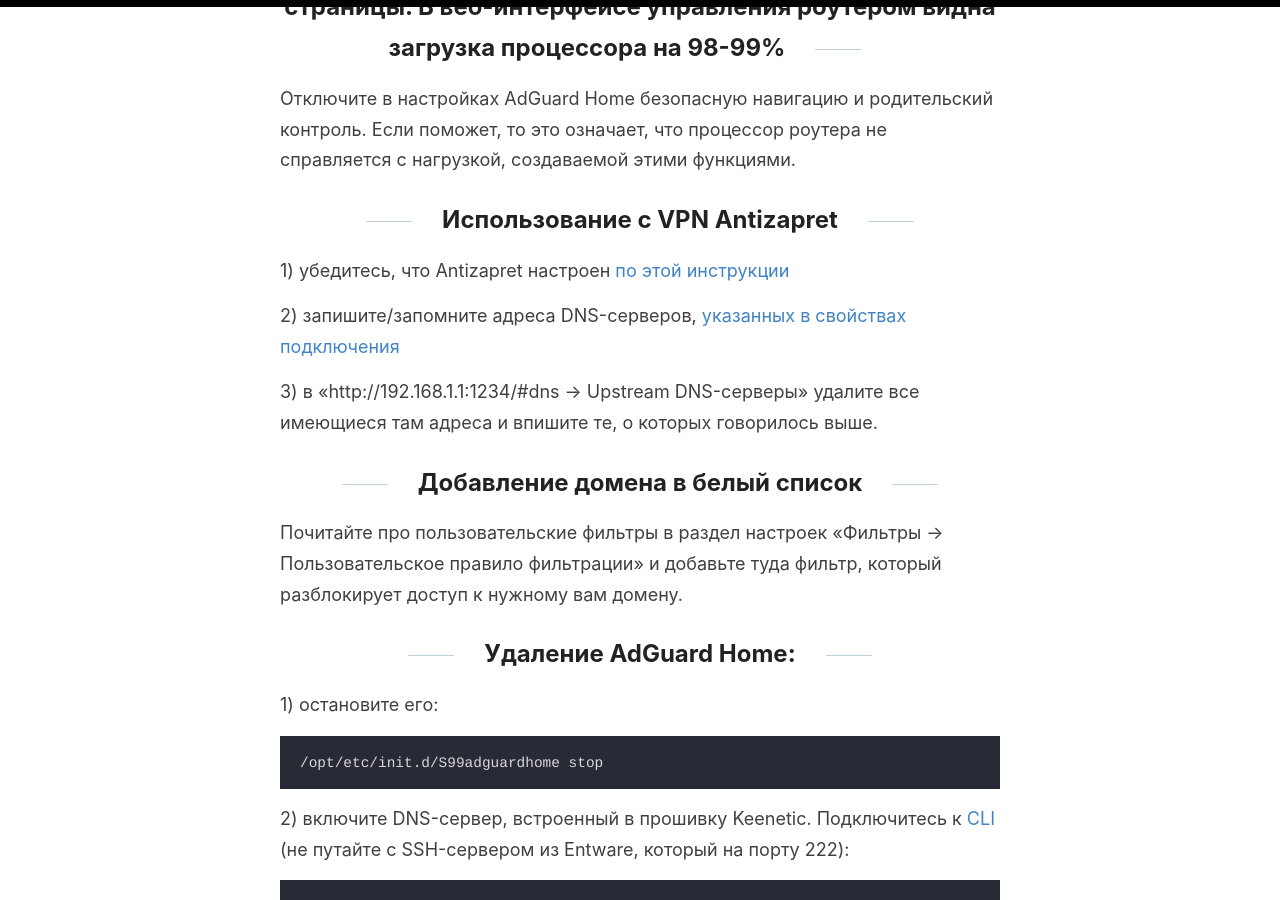
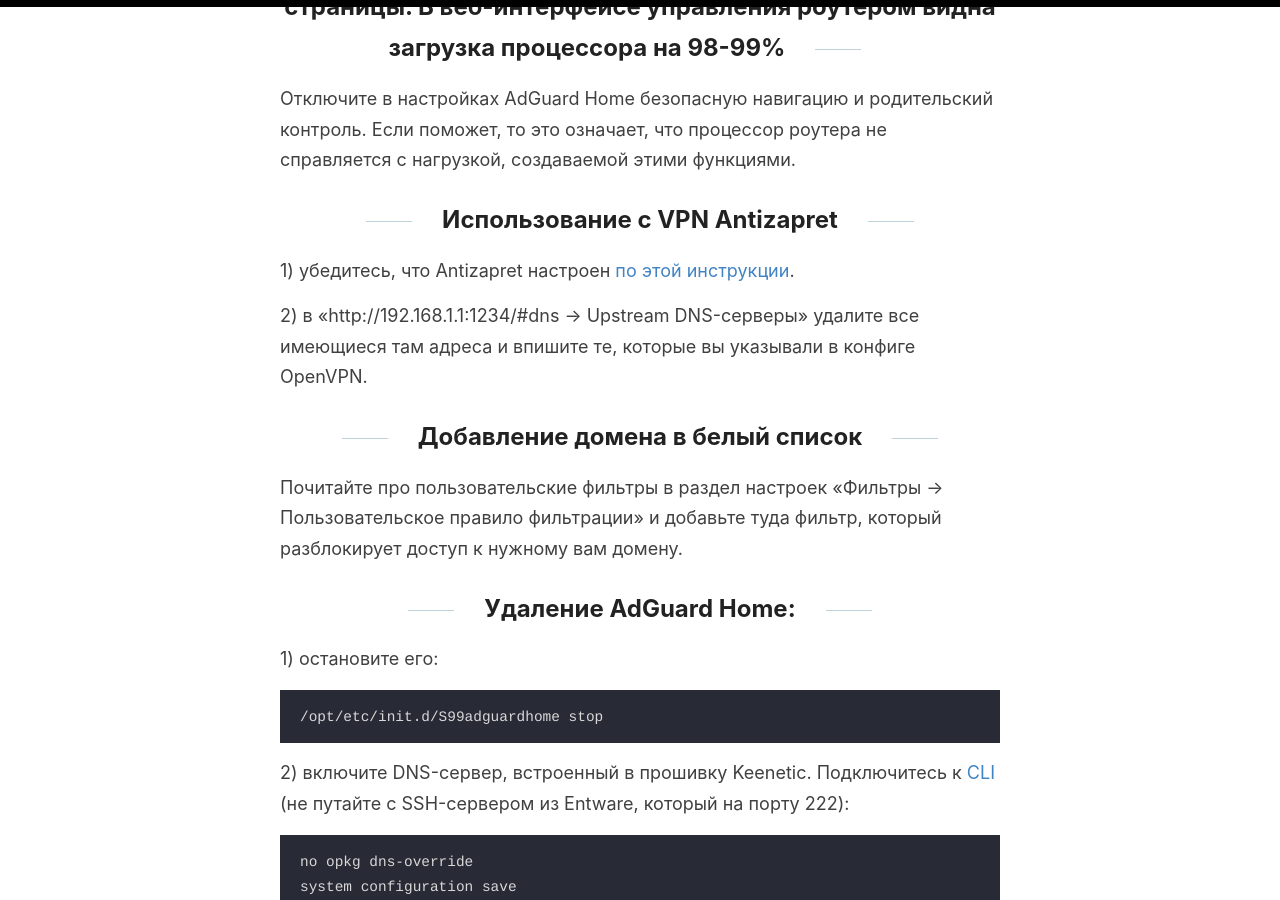
Before and after one commit to dartraiden/dartraiden.github.io, a Jekyll site: the page built from _posts/2020-12-13-AdGuard-Home-Keenetic.md, in a window 1280 px wide and 900 px high, scrolled down 1998 px. Built offline with Jekyll 4.4.1, drawn with Linux system fonts in a browser that asks for light colours; our own code applies the rules of GitHub Pages for plain Markdown files.

```diff
--- a/_posts/2020-12-13-AdGuard-Home-Keenetic.md
+++ b/_posts/2020-12-13-AdGuard-Home-Keenetic.md
@@ -45,11 +45,9 @@ opkg install ca-bundle
 Отключите в настройках AdGuard Home безопасную навигацию и родительский контроль. Если поможет, то это означает, что процессор роутера не справляется с нагрузкой, создаваемой этими функциями.
 
 ## Использование с VPN Antizapret
-1) убедитесь, что Antizapret настроен [по этой инструкции](https://zen.yandex.ru/media/id/5cd9a91577f0d500b3514ee4/keenetic-obhod-blokirovok-rkn-cherez-vpn-antizapret-5ce27c8039169100b31a35e8)
+1) убедитесь, что Antizapret настроен [по этой инструкции](https://4pda.to/forum/index.php?act=findpost&pid=69187590&anchor=Spoil-69187590-16).
 
-2) запишите/запомните адреса DNS-серверов, [указанных в свойствах подключения](https://avatars.mds.yandex.net/get-zen_doc/912331/pub_5ce27c8039169100b31a35e8_5ea84d5eb795a2687b1ed32e/scale_1200)
-
-3) в «http://192.168.1.1:1234/#dns → Upstream DNS-серверы» удалите все имеющиеся там адреса и впишите те, о которых говорилось выше.
+2) в «http://192.168.1.1:1234/#dns → Upstream DNS-серверы» удалите все имеющиеся там адреса и впишите те, которые вы указывали в конфиге OpenVPN.
 
 ## Добавление домена в белый список
 Почитайте про пользовательские фильтры в раздел настроек «Фильтры → Пользовательское правило фильтрации» и добавьте туда фильтр, который разблокирует доступ к нужному вам домену.
```
